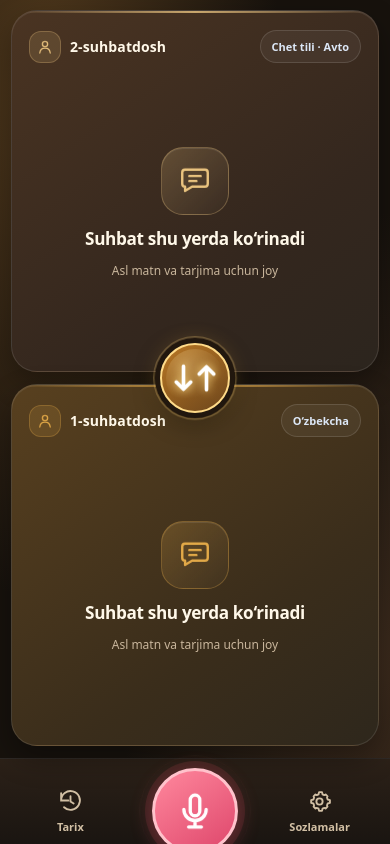
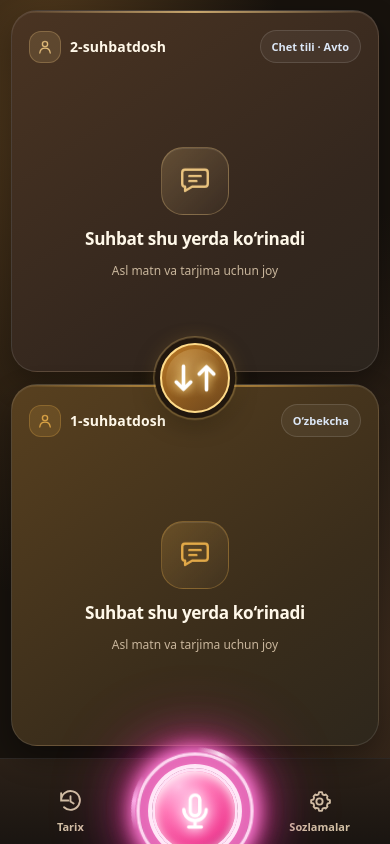
Before and after one commit to royaltaxi963-gif/avnivo-sensor-test, a plain HTML site: page index.html in a window 390 px wide. Both pictures are taken after a click on the button 194 px from the left and 811 px from the top of the page. Drawn offline with Linux system fonts and the light colour scheme.

Commit message:
Add bright pink fantasy halo, pulse and orbit on active microphone

```diff
--- a/index.html
+++ b/index.html
@@ -4,7 +4,7 @@
 <meta charset="utf-8">
 <meta name="viewport" content="width=device-width, initial-scale=1, viewport-fit=cover">
 <meta name="theme-color" content="#0b1220">
-<title>AVNIVO Translator — UI maket v8.9 — Gravity Stabilizer</title>
+<title>AVNIVO Translator — UI maket v9.0 — Fantasy Microphone</title>
 <style>
 :root{color-scheme:dark;--bg:#17120d;--txt:#fff8e9;--muted:#c9b69c;--cyan:#f8c96a;--violet:#ffe0a0}
 *{box-sizing:border-box}html,body{margin:0;width:100%;height:100%;font-family:system-ui,-apple-system,"Segoe UI",sans-serif;background:var(--bg);color:var(--txt)}
@@ -108,6 +108,35 @@ button{font:inherit;cursor:pointer;-webkit-tap-highlight-color:transparent;touch
 #mic{transform:rotate(var(--mic-roll,0deg)) perspective(500px) rotateX(var(--mic-pitch,0deg));transform-origin:center center;will-change:transform;transition:transform 85ms linear,background .2s,box-shadow .2s}
 .mic-gyro svg{display:block}
 @media(prefers-reduced-motion:reduce){.mic-gyro{transition:none}}
+
+/* v9.0: fantasy microphone activation. Decorative layers never intercept taps or sensor rotation. */
+#mic.active{
+ background:radial-gradient(circle at 30% 20%,#ffb9df 0%,#ff73b4 33%,#f23d92 68%,#b71870 100%);
+ border:3px solid #ffe2f5;
+ color:#fff;
+ box-shadow:0 0 0 3px #ffacd8,0 0 0 8px #ff60b744,0 0 18px 6px #ff80d9,0 0 38px 12px #f73b9c99,0 0 65px 18px #d828a655,inset 0 3px 9px #fff9;
+ animation:micFantasyGlow 1.8s ease-in-out infinite;
+}
+#mic.active:before{
+ inset:-13px;border:3px solid #ffd7f2;
+ box-shadow:0 0 16px #ff8ddf,0 0 28px #ff50b7,inset 0 0 12px #ff7dd5;
+ animation:micFantasyHalo 1.8s ease-in-out infinite;
+}
+#mic:after{
+ content:"";position:absolute;inset:-24px;border-radius:50%;pointer-events:none;opacity:0;
+ background:conic-gradient(from 0deg,transparent 0deg,#ffb4ed 28deg,transparent 52deg,transparent 110deg,#fff1fa 132deg,transparent 152deg,transparent 230deg,#ff76d4 250deg,transparent 280deg);
+ -webkit-mask:radial-gradient(farthest-side,transparent calc(100% - 5px),#000 calc(100% - 4px));
+ mask:radial-gradient(farthest-side,transparent calc(100% - 5px),#000 calc(100% - 4px));
+}
+#mic.active:after{opacity:.9;animation:micFantasyOrbit 4s linear infinite}
+#mic.active .mic-gyro svg{filter:drop-shadow(0 0 5px #fff) drop-shadow(0 0 10px #ffdbf7)}
+@keyframes micFantasyGlow{
+ 0%,100%{box-shadow:0 0 0 3px #ffacd8,0 0 0 8px #ff60b744,0 0 18px 6px #ff80d9,0 0 38px 12px #f73b9c99,0 0 65px 18px #d828a655,inset 0 3px 9px #fff9}
+ 50%{box-shadow:0 0 0 4px #fff0fa,0 0 0 12px #ff60b755,0 0 26px 10px #ffa7eb,0 0 52px 18px #ff3fa9bb,0 0 78px 24px #d828a677,inset 0 3px 12px #fff}
+}
+@keyframes micFantasyHalo{0%,100%{opacity:.8;transform:scale(.96)}50%{opacity:1;transform:scale(1.11)}}
+@keyframes micFantasyOrbit{to{transform:rotate(360deg)}}
+@media(prefers-reduced-motion:reduce){#mic.active,#mic.active:before,#mic.active:after{animation:none!important}}
 </style>
 </head>
 <body>
```
